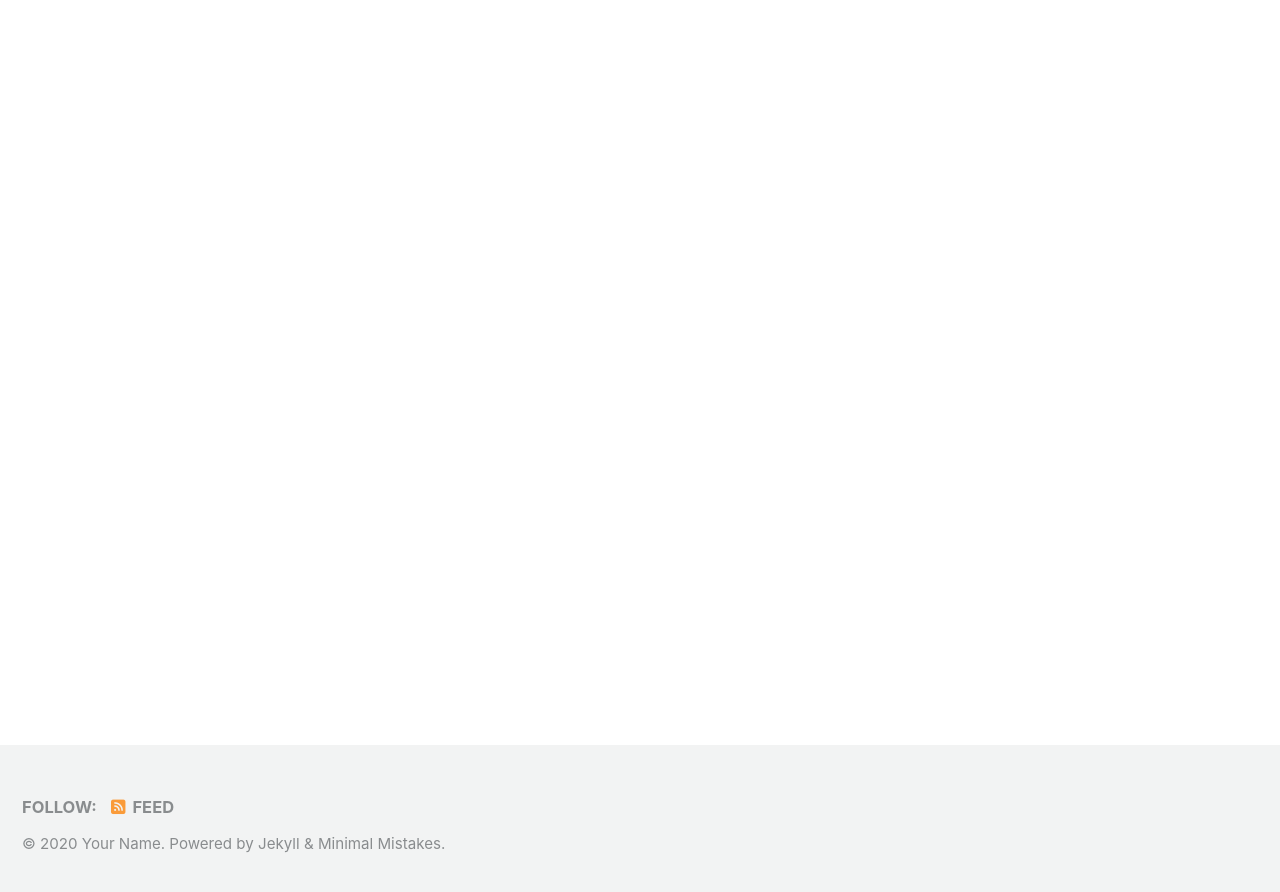
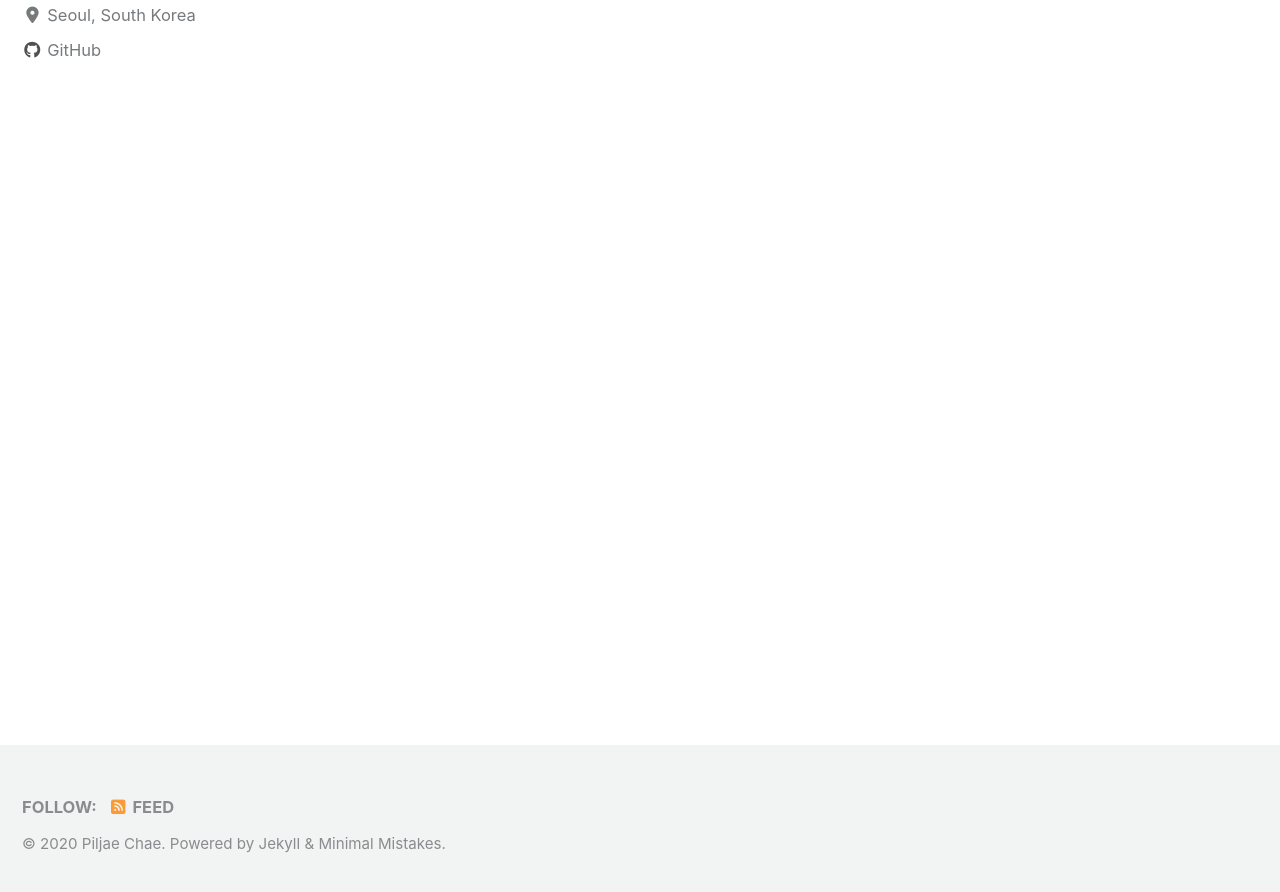
Before and after one commit to IHateMint/IHateMint.github.io, a Jekyll site: the page built from index.html, in a window 1280 px wide and 900 px high, scrolled down 222 px. Shown: the top 892 px of the window. Built offline with Jekyll 4.4.1, drawn with Linux system fonts in a browser that asks for light colours; cached includes are drawn as plain includes; nearby versions of some CDN libraries; the list of posts is cut into pages by our own code; some of the changed text lies outside the part shown.

Commit message:
some change

```diff
--- a/_config.yml
+++ b/_config.yml
@@ -16,11 +16,11 @@ minimal_mistakes_skin    : "default" # "air", "aqua", "contrast", "dark", "dirt"
 
 # Site Settings
 locale                   : "en-US"
-title                    : "Site Title"
+title                    : "Piljae Dev Blog"
 title_separator          : "-"
 subtitle                 : # site tagline that appears below site title in masthead
-name                     : "Your Name"
-description              : "An amazing website."
+name                     : "Piljae Chae"
+description              : "Junior Researcher and Engineer's Blog"
 url                      : # the base hostname & protocol for your site e.g. "https://mmistakes.github.io"
 baseurl                  : # the subpath of your site, e.g. "/blog"
 repository               : # GitHub username/repo-name e.g. "mmistakes/minimal-mistakes"
@@ -107,10 +107,10 @@ analytics:
 
 # Site Author
 author:
-  name             : "Your Name"
+  name             : "Piljae Chae"
   avatar           : # path of avatar image, e.g. "/assets/images/bio-photo.jpg"
-  bio              : "I am an **amazing** person."
-  location         : "Somewhere"
+  bio              : "I am a junior deep learning researcher and a data engineer"
+  location         : "Seoul, South Korea"
   email            :
   links:
     - label: "Email"
@@ -119,18 +119,12 @@ author:
     - label: "Website"
       icon: "fas fa-fw fa-link"
       # url: "https://your-website.com"
-    - label: "Twitter"
-      icon: "fab fa-fw fa-twitter-square"
-      # url: "https://twitter.com/"
     - label: "Facebook"
       icon: "fab fa-fw fa-facebook-square"
       # url: "https://facebook.com/"
     - label: "GitHub"
       icon: "fab fa-fw fa-github"
-      # url: "https://github.com/"
-    - label: "Instagram"
-      icon: "fab fa-fw fa-instagram"
-      # url: "https://instagram.com/"
+      url: "https://github.com/IHateMint"
 
 # Site Footer
 footer:
```
